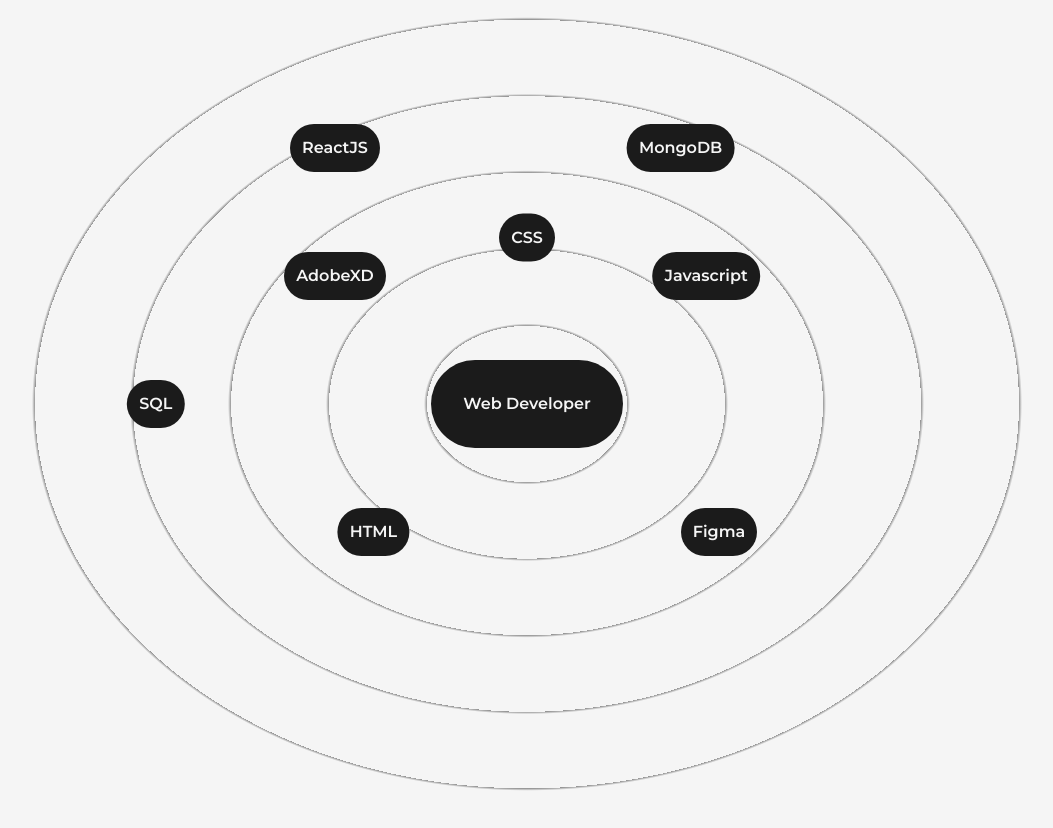
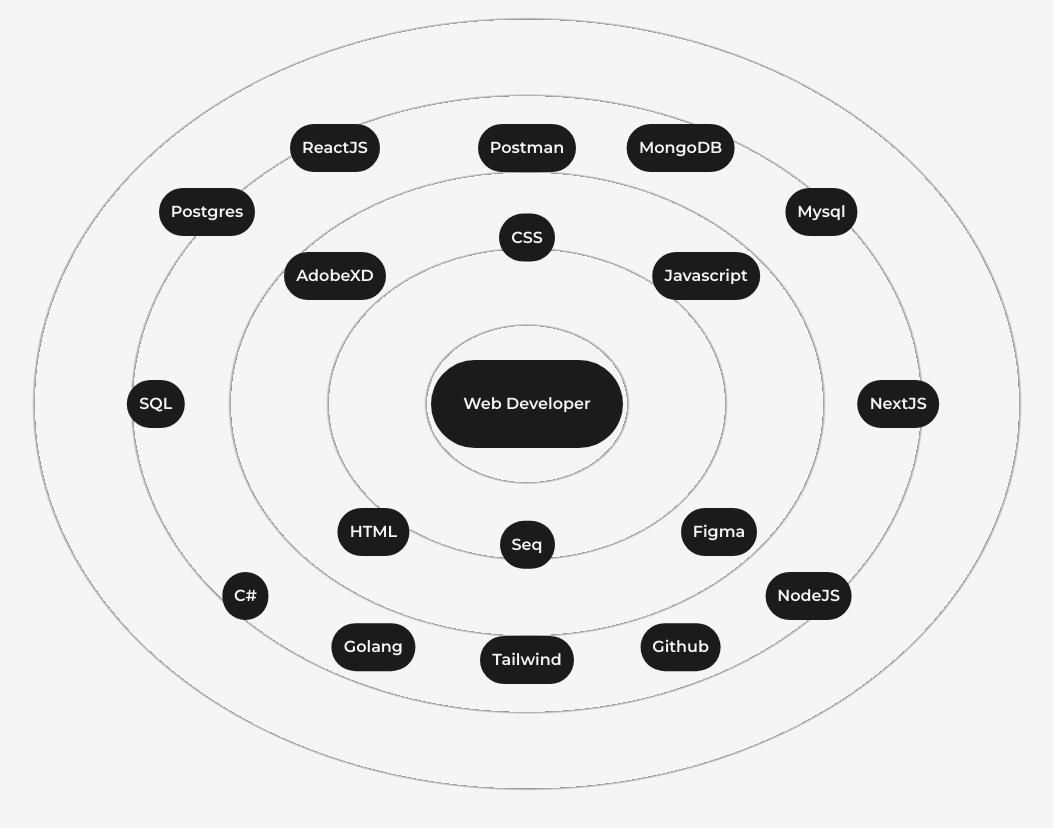
Before and after one commit to DrCodeNinja/MyProtfolio, a Next.js app: page /about in a window 1280 px wide. Shown: the part 1160-1988 px from the top of the page, without its empty margins (113-1166 px from the left). Built offline with nearby package versions, Linux system fonts and the light colour scheme.

Commit message:
new update

```diff
--- a/src/components/Skills.js
+++ b/src/components/Skills.js
@@ -35,6 +35,19 @@
         <Skill name={"MongoDB"} x="12vw" y="-20vw" />
         <Skill name={"ReactJS"} x="-15vw" y="-20vw" />
         <Skill name={"SQL"} x="-29vw" y="0vw" />
+        <Skill name={"Tailwind"} x="0vw" y="20vw" />
+        <Skill name={"NextJS"} x="29vw" y="0vw" />
+        <Skill name={"NodeJS"} x="22vw" y="15vw" />
+        <Skill name={"Golang"} x="-12vw" y="19vw" />
+        <Skill name={"Github"} x="12vw" y="19vw" />
+        <Skill name={"Postgres"} x="-25vw" y="-15vw" />
+        <Skill name={"Mysql"} x="23vw" y="-15vw" />
+        <Skill name={"Seq"} x="0vw" y="11vw" />
+        <Skill name={"C#"} x="-22vw" y="15vw" />
+        <Skill name={"Auth0"} x="0vw" y="-20vw" />
+        <Skill name={"Redis"} x="0vw" y="-20vw" />
+        <Skill name={"Docker"} x="0vw" y="-20vw" />
+        <Skill name={"Postman"} x="0vw" y="-20vw" />
       </div>
     </>
   );
```
